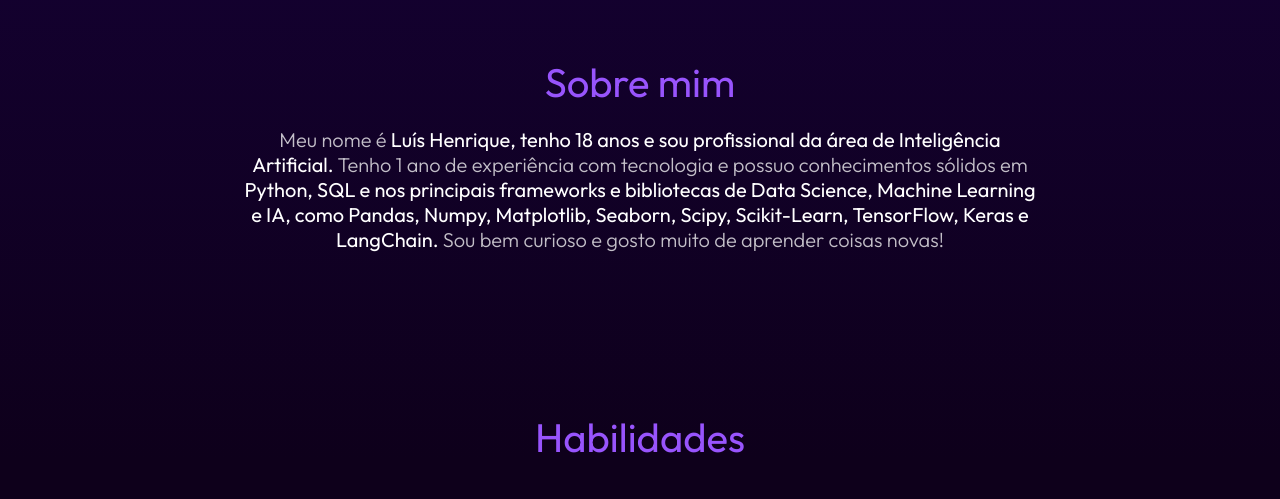
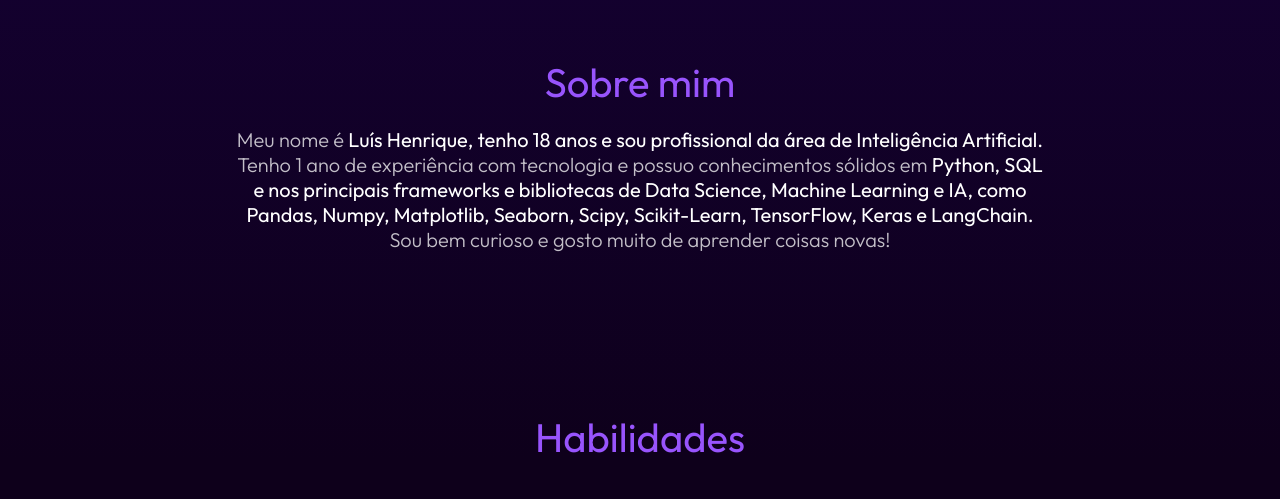
Before and after one commit to louuispy/my-portfolio, a plain HTML site: page index.html in a window 1280 px wide. Shown: the part 800-1299 px from the top of the page. Drawn offline with nearby package versions, Linux system fonts and the light colour scheme.

Commit message:
update about me paragraph align

```diff
--- a/style.css
+++ b/style.css
@@ -234,7 +234,7 @@ main {
 }
 
 .container__about__me__paragraph {
-  max-width: 50rem;
+  max-width: 51rem;
   font-size: 1.25rem;
   font-weight: 300;
   color: rgba(255, 255, 255, 0.75);
```
